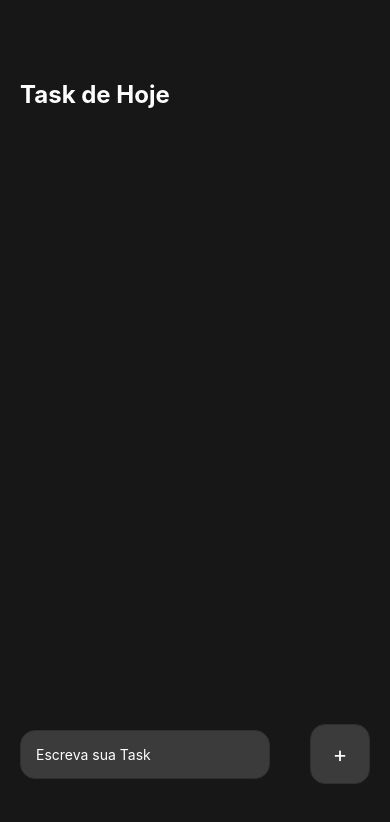
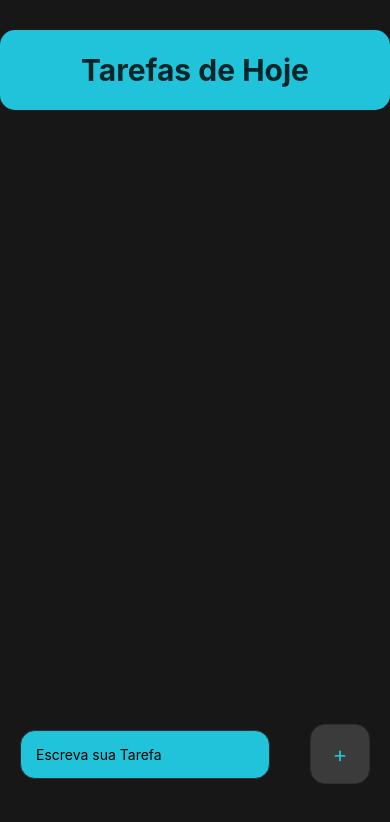
Before and after one commit to jonatasolialmeida/front, a React Native app in the folder TaskList/: screen / in a window 390 px wide. Shown: the top 822 px of the page. Built offline with nearby package versions, Linux system fonts and the light colour scheme.

Commit message:
Criei a Header p/ ser utilizada em outras possíveis telas

```diff
--- a/TaskList/App.js
+++ b/TaskList/App.js
@@ -1,6 +1,7 @@
 import React, { useState } from 'react';
 import { StyleSheet, Text, View, KeyboardAvoidingView, Platform, TextInput, TouchableOpacity, Keyboard, StatusBar, ScrollView } from 'react-native';
 import Task from './components/Task';
+import Header from './components/Header';
 
 export default function App() {
   const [task, setTask] = useState();
@@ -25,9 +26,8 @@
         backgroundColor='transparent'
         translucent
       />
+        <Header/>
         <View style={styles.taskWrapper}>
-          <Text style={styles.sectionTitle}>Task de Hoje</Text>
-
           <View style={styles.items}>
             {
               taskItems.map((item, index) => {
@@ -44,7 +44,7 @@
           behavior={Platform.OS === 'ios' ? 'padding' : 'height'}
           style={styles.writeTaskWrapper}
         >
-          <TextInput style={styles.input} placeholder={'Escreva sua Task'} value={task} onChangeText={text => setTask(text)} />
+          <TextInput style={styles.input} placeholder={'Escreva sua Tarefa'} value={task} onChangeText={text => setTask(text)} />
           <TouchableOpacity onPress={() => handleAddTask()}>
             <View style={styles.addWrapper}>
               <Text style={styles.addText}>+</Text>
@@ -61,13 +61,8 @@
     backgroundColor: '#171717',
   },
   taskWrapper: {
-    paddingTop: 80,
+    // paddingTop: 80,
     paddingHorizontal: 20,
-  },
-  sectionTitle: {
-    fontSize: 24,
-    fontWeight: 'bold',
-    color: 'white'
   },
   items: {
     marginTop: 30,
@@ -82,12 +77,11 @@
   },
   input: {
     padding: 15,
-    backgroundColor: '#3B3B3B',
+    backgroundColor: '#20C3D9',
     borderRadius: 15,
     borderColor: '#2F2F2F',
     borderWidth: 1,
     width: 250,
-    color: '#FFF'
   },
   addWrapper: {
     width: 60,
@@ -101,6 +95,6 @@
   },
   addText: {
     fontSize: 22,
-    color: '#FFF'
+    color: '#20C3D9'
   },
 });
--- /dev/null
+++ b/TaskList/components/Header.js
@@ -0,0 +1,32 @@
+import react from 'react';
+import { View, Text, StyleSheet } from 'react-native';
+
+const Header = () => {
+    return (
+        <>
+        <View style={styles.header}>
+        <Text style={styles.sectionTitle}>Tarefas de Hoje</Text>
+        </View>
+        </>
+    )
+}
+
+const styles = StyleSheet.create({
+    header: {
+        height: 80,
+        backgroundColor: '#20C3D9',
+        marginTop: 30,
+        borderRadius: 15,
+        flexDirection: 'row',
+        alignItems: 'center',
+        justifyContent: 'center',
+    },
+    sectionTitle: {
+        fontSize: 30,
+        fontWeight: 'bold',
+        color: '#022529',
+      },
+
+});
+
+export default Header;
```
